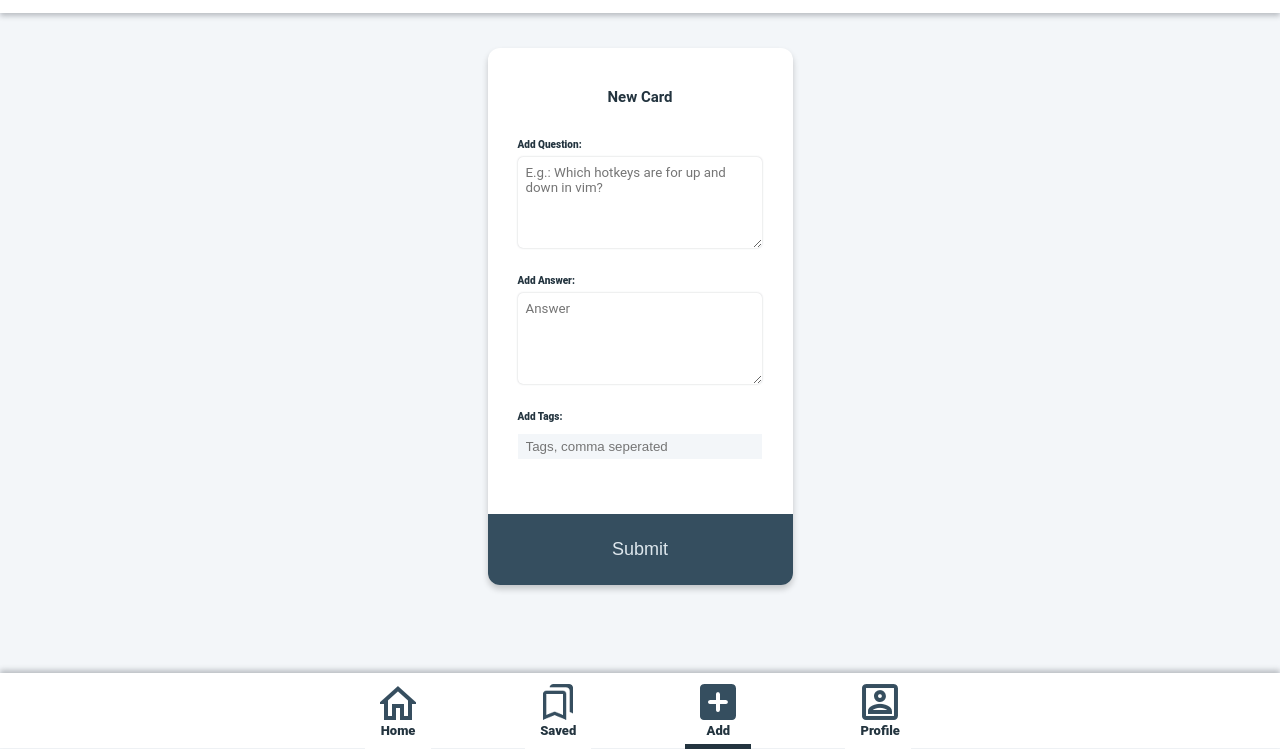
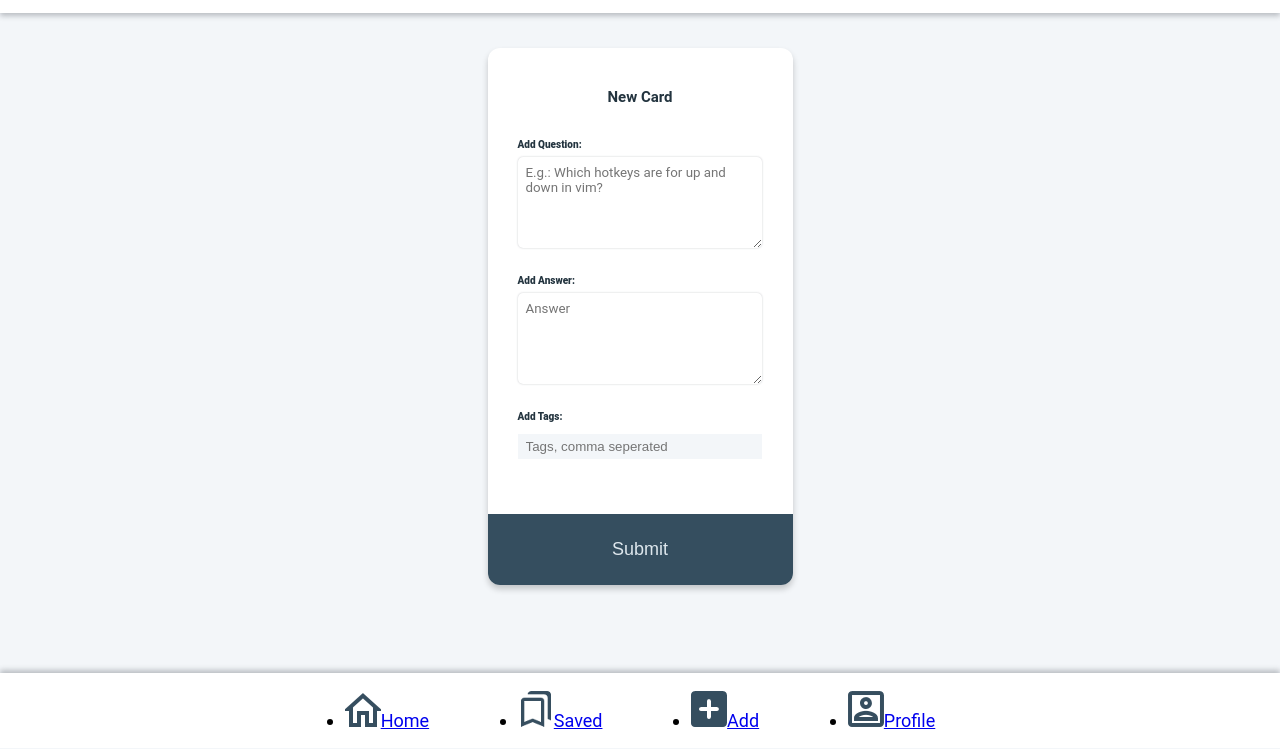
Before and after one commit to mpagels/quiz-app, a website: page create.html in a window 1280 px wide. Shown: the part 52-801 px from the top of the page. Drawn offline with nearby package versions, Linux system fonts and the light colour scheme; files that its build step writes are made by us from their sources.

Commit message:
remove unnecessary classes add btn active/deactive

```diff
--- a/src/scss/_nav.scss
+++ b/src/scss/_nav.scss
@@ -1,20 +1,3 @@
-.nav__liste--hover {
-  position: relative;
-}
-
-.nav__liste--hover > div {
-  position: absolute;
-  width: 66px;
-  height: 3px;
-  background-color: #ffffff;
-  left: -15px;
-  bottom: -11.25px;
-}
-
-.nav__liste--hover:hover > div {
-  background-color: #23343f;
-}
-
 nav {
   @media (min-width: 768px) {
     display: flex;
@@ -29,49 +12,37 @@ nav {
   justify-content: space-evenly;
   align-content: center;
 
-  &--active {
-    position: absolute;
-    width: 66px;
-    height: 5px;
-    background-color: #23343f;
-    //top: -11.25px;
-    left: -15px;
-    bottom: -11.25px;
-  }
-
   @media (min-width: 768px) {
     width: 768px;
   }
 }
 
-// .nav__liste--hover:hover {
-//     background-color: red;
-//     position: absolute;
-//     width: 66px;
-//     height: 5px;
-//     background-color: #23343f;
-//     //top: -11.25px;
-//     left: -15px;
-//     bottom: -11.25px;
-//   }
-
-.nav__liste li {
-  position: relative;
-  list-style: none;
-  display: flex;
-  flex-direction: column;
-  justify-content: center;
+.btn-home--active::after {
+  content: url(images/buttons/round_home_black_48dp.png);
+}
+.btn-home--deactive::after {
+  content: url(images/buttons/round_home_outline_48dp.png);
+}
+.btn-bookmarks--active::after {
+  content: url(images/buttons/round_bookmarks_black_48dp.png);
+}
+.btn-bookmarks--deactive::after {
+  content: url(images/buttons/round_bookmarks_outline_48dp.png);
+}
+.btn-add--active::after {
+  content: url(images/buttons/round_add_box_black_48dp.png);
+}
+.btn-add--deactive::after {
+  content: url(images/buttons/round_add_box_outline_48dp.png);
+}
+.btn-profile--active::after {
+  content: url(images/buttons/round_account_box_black_48dp.png);
+}
+.btn-profile--deactive::after {
+  content: url(images/buttons/round_account_box_outline_48dp.png);
 }
 
-li > a {
-  display: flex;
-  flex-direction: column;
-  align-items: center;
-  text-decoration: none;
-  color: black;
-}
-
-li > a > span {
+.nav__button-name > span {
   font-size: small;
   font-weight: 800;
   margin-top: 3px;
@@ -87,4 +58,5 @@ li > a > span {
   display: flex;
   flex-direction: column;
   cursor: pointer;
+  align-items: center;
 }
```
